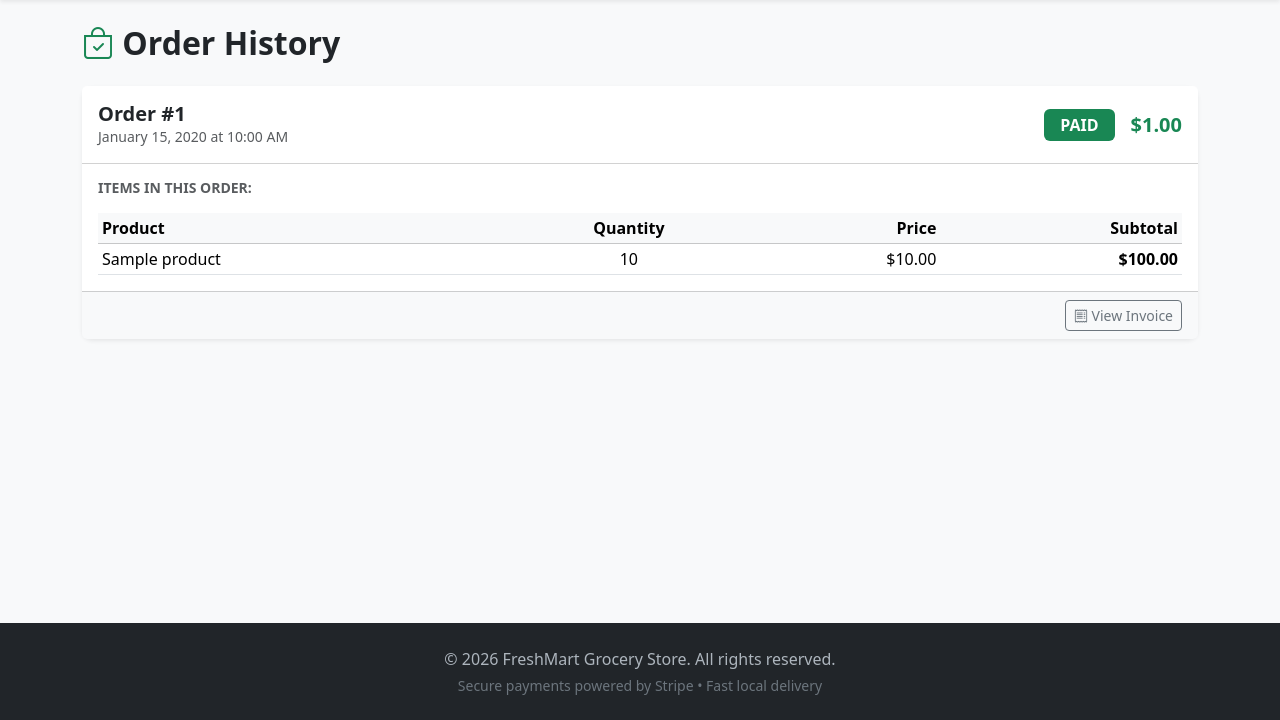
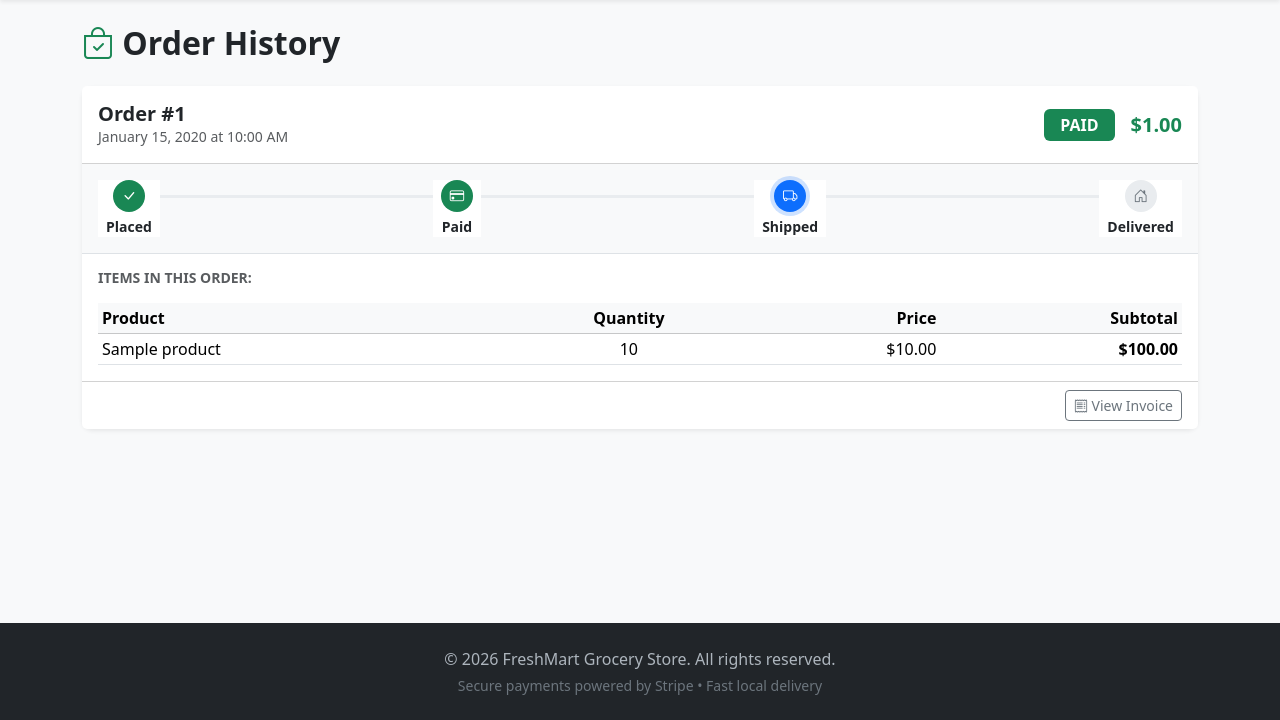
Before and after one commit to Katakam-Krupavathi/Grocery_Store, a Flask app: template app/templates/orders.html in a window 1280 px wide. Shown: the part 80-800 px from the top of the page. Run offline with Flask 3, Linux system fonts and the light colour scheme; the template is opened without the code that fills it: most values are stand-ins (such as "Sample title", 1, 10 or a date in 2020).

Commit message:
feat: add visual order tracking timeline on customer orders page

```diff
--- a/app/templates/orders.html
+++ b/app/templates/orders.html
@@ -1,6 +1,58 @@
 {% extends 'base.html' %}
 
 {% block title %}My Orders - FreshMart Grocery{% endblock %}
+
+{% block extra_head %}
+<style>
+  .timeline-steps {
+    display: flex;
+    justify-content: space-between;
+    position: relative;
+  }
+  .timeline-steps::before {
+    content: "";
+    position: absolute;
+    top: 15px;
+    left: 20px;
+    right: 20px;
+    height: 3px;
+    background: #e9ecef;
+    z-index: 1;
+  }
+  .timeline-step {
+    position: relative;
+    z-index: 2;
+    text-align: center;
+    background: white;
+    padding: 0 8px;
+  }
+  .timeline-icon {
+    width: 32px;
+    height: 32px;
+    border-radius: 50%;
+    background: #e9ecef;
+    color: #6c757d;
+    display: inline-flex;
+    align-items: center;
+    justify-content: center;
+    margin-bottom: 4px;
+    font-size: 0.9rem;
+  }
+  .timeline-step.completed .timeline-icon {
+    background: #198754;
+    color: white;
+  }
+  .timeline-step.active .timeline-icon {
+    background: #0d6efd;
+    color: white;
+    box-shadow: 0 0 0 4px rgba(13,110,253,0.2);
+  }
+  .timeline-step.cancelled .timeline-icon {
+    background: #dc3545;
+    color: white;
+  }
+</style>
+{% endblock %}
 
 {% block content %}
 <div class="container py-4">
@@ -17,12 +69,41 @@
             <small class="text-muted">{{ order.created_at.strftime('%B %d, %Y at %I:%M %p') if order.created_at else '' }}</small>
           </div>
           <div class="d-flex align-items-center gap-3">
-            <span class="badge {% if order.status == 'paid' %}bg-success{% elif order.status == 'pending' %}bg-warning text-dark{% elif order.status == 'cancelled' %}bg-danger{% else %}bg-secondary{% endif %} fs-6 text-uppercase px-3 py-2">
+            <span class="badge {% if order.status == 'paid' %}bg-success{% elif order.status == 'shipped' %}bg-primary{% elif order.status == 'delivered' %}bg-info text-dark{% elif order.status == 'pending' %}bg-warning text-dark{% else %}bg-danger{% endif %} fs-6 text-uppercase px-3 py-2">
               {{ order.status }}
             </span>
             <span class="fs-5 fw-bold text-success">${{ '%.2f'|format(order.total_amount) }}</span>
           </div>
         </div>
+
+        <!-- Order Timeline Progress -->
+        <div class="card-body bg-light border-bottom py-3">
+          {% if order.status == 'cancelled' %}
+          <div class="text-center text-danger py-2">
+            <i class="bi bi-x-circle-fill me-1"></i> <strong>This order was cancelled.</strong>
+          </div>
+          {% else %}
+          <div class="timeline-steps">
+            <div class="timeline-step {% if order.status in ['pending', 'paid', 'shipped', 'delivered'] %}completed{% endif %}">
+              <div class="timeline-icon"><i class="bi bi-check-lg"></i></div>
+              <div class="small fw-semibold">Placed</div>
+            </div>
+            <div class="timeline-step {% if order.status in ['paid', 'shipped', 'delivered'] %}completed{% elif order.status == 'pending' %}active{% endif %}">
+              <div class="timeline-icon"><i class="bi bi-credit-card"></i></div>
+              <div class="small fw-semibold">Paid</div>
+            </div>
+            <div class="timeline-step {% if order.status in ['shipped', 'delivered'] %}completed{% elif order.status == 'paid' %}active{% endif %}">
+              <div class="timeline-icon"><i class="bi bi-truck"></i></div>
+              <div class="small fw-semibold">Shipped</div>
+            </div>
+            <div class="timeline-step {% if order.status == 'delivered' %}completed{% endif %}">
+              <div class="timeline-icon"><i class="bi bi-house-door"></i></div>
+              <div class="small fw-semibold">Delivered</div>
+            </div>
+          </div>
+          {% endif %}
+        </div>
+
         <div class="card-body">
           <h6 class="text-muted text-uppercase small fw-bold mb-3">Items in this order:</h6>
           <div class="table-responsive">
@@ -48,7 +129,7 @@
             </table>
           </div>
         </div>
-        <div class="card-footer bg-light d-flex justify-content-end gap-2 py-2">
+        <div class="card-footer bg-white d-flex justify-content-end gap-2 py-2">
           {% if order.status == 'pending' %}
           <a href="{{ url_for('stripe.create_checkout_session', order_id=order.id) }}" class="btn btn-success btn-sm">
             <i class="bi bi-credit-card"></i> Pay Now
```
